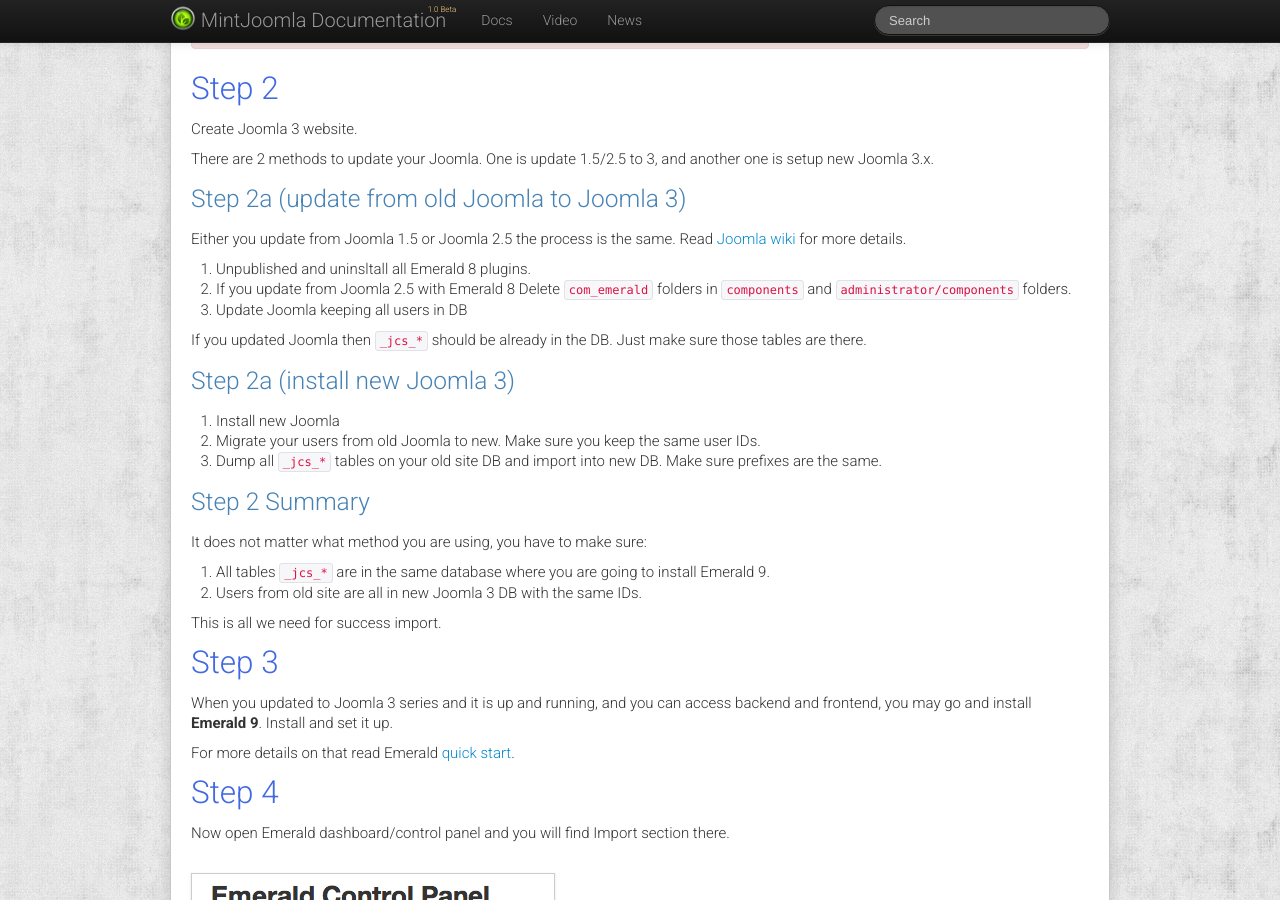
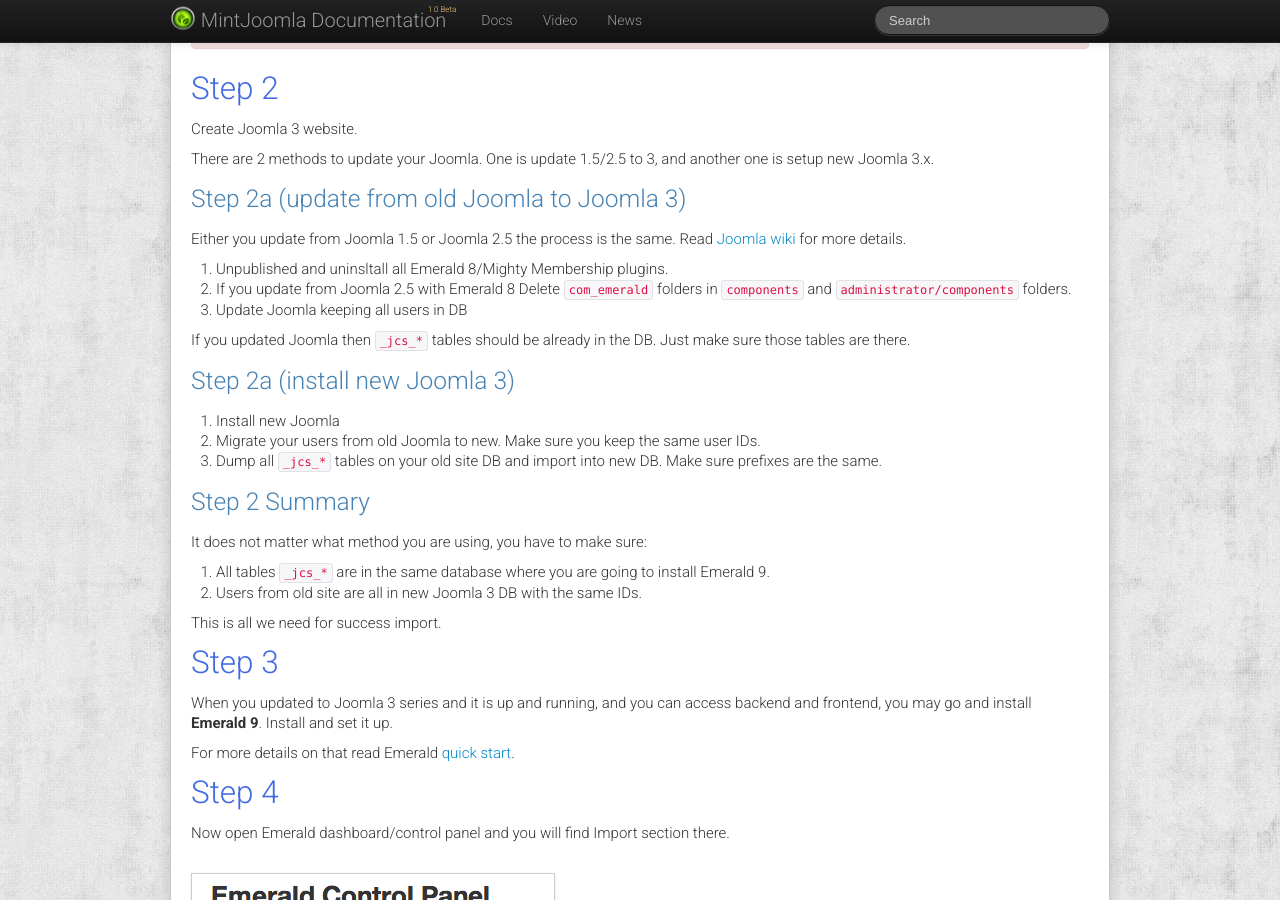
Before and after one commit to MintJoomla/MintJoomla.github.io, a Jekyll site: the page built from en/emerald/_posts/2013-01-01-migration.md, in a window 1280 px wide and 900 px high, scrolled down 338 px. Built offline with Jekyll 4.4.1, drawn with Linux system fonts in a browser that asks for light colours; comment, search, counter and statistics services are not loaded.

Commit message:
one word

```diff
--- a/en/emerald/_posts/2013-01-01-migration.md
+++ b/en/emerald/_posts/2013-01-01-migration.md
@@ -21,11 +21,11 @@
 
 Either you update from Joomla 1.5 or Joomla 2.5 the process is the same. Read [Joomla wiki](http://docs.joomla.org/How_do_I_upgrade_from_Joomla!_1.5_to_3.x%3F) for more details.
 
-1. Unpublished and uninsltall all Emerald 8 plugins.
+1. Unpublished and uninsltall all Emerald 8/Mighty Membership plugins.
 2. If you update from Joomla 2.5 with Emerald 8 Delete `com_emerald` folders in `components` and `administrator/components` folders.
 3. Update Joomla keeping all users in DB
 
-If you updated Joomla then `_jcs_*` should be already in the DB. Just make sure those tables are there.
+If you updated Joomla then `_jcs_*` tables should be already in the DB. Just make sure those tables are there.
 
 ### Step 2a (install new Joomla 3)
 
```
